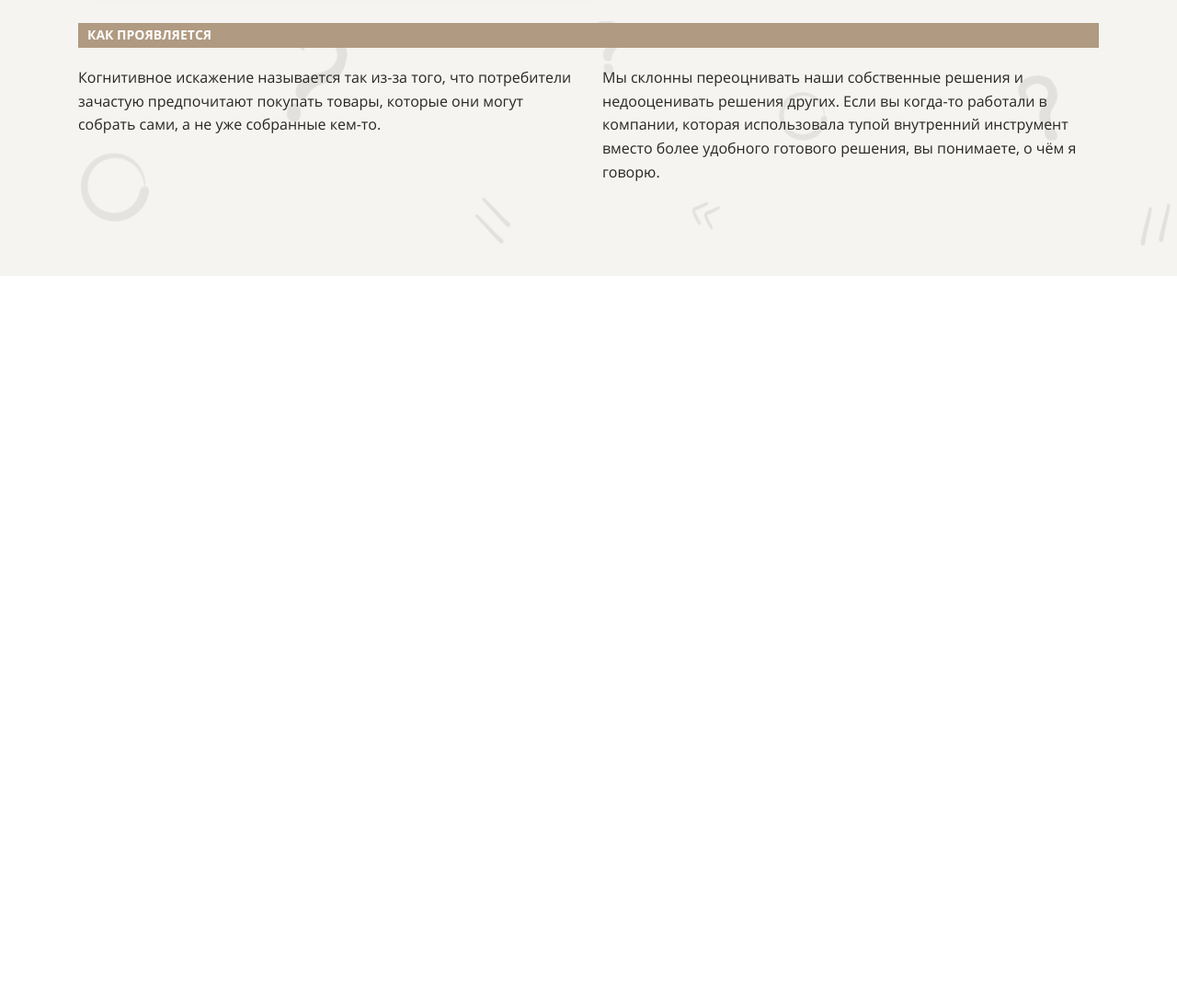
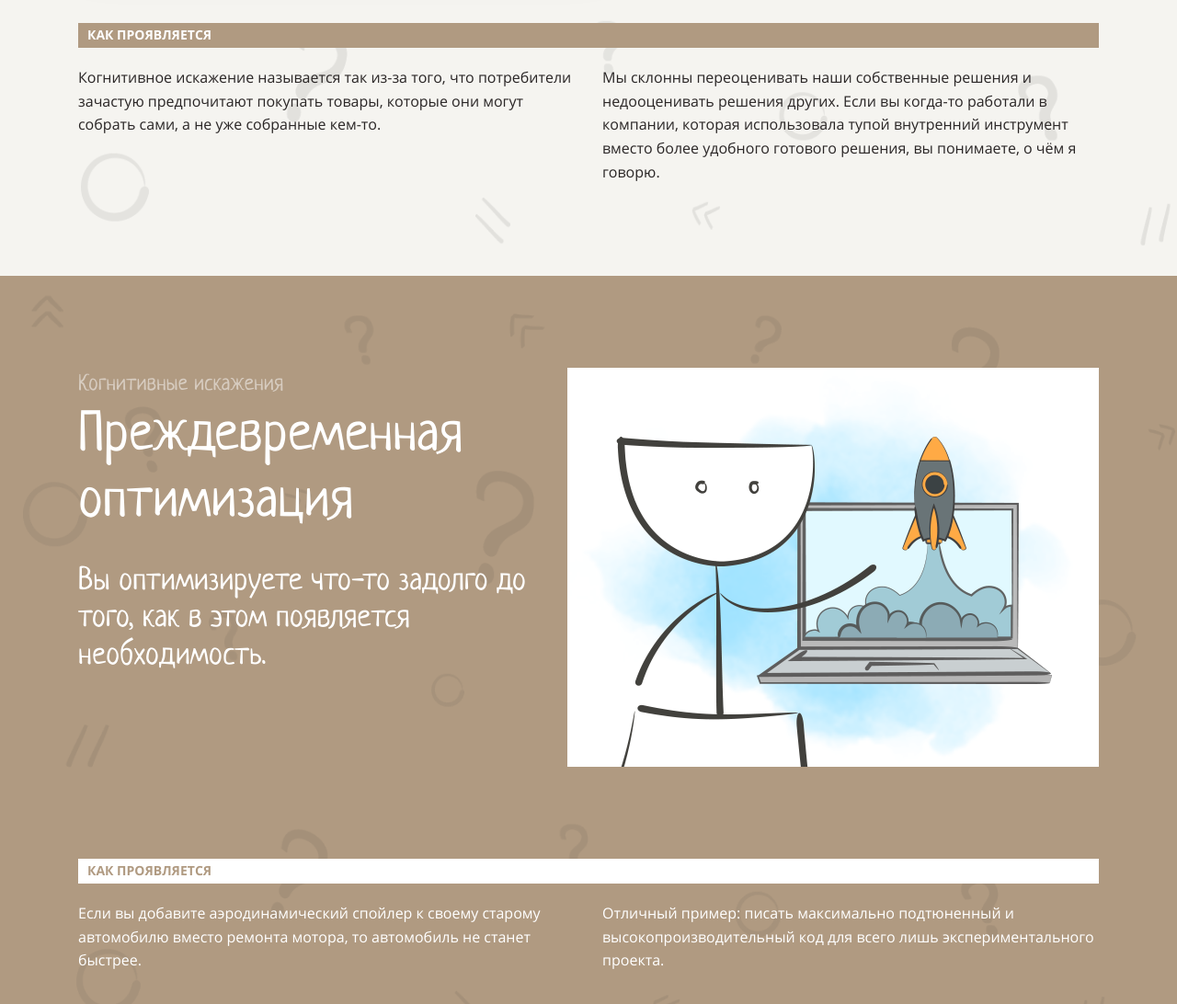
Before and after one commit to Listag/cognitive-distortions-landing, a website: page index.html in a window 1280 px wide. Shown: the part 3312-4404 px from the top of the page at 92% size. Before the commit the page ends 3612 px from the top, so only its background shows below. Drawn offline with Linux system fonts and the light colour scheme.

Commit message:
Добавила секцию premature optimization

```diff
--- a/index.html
+++ b/index.html
@@ -81,7 +81,7 @@
               недооцениваете решения других.
             </p>
           </a>
-          <a href="" class="card">
+          <a href="#premature-optimization" class="card">
             <p class="number">2</p>
             <h3>Преждевременная оптимизация</h3>
             <p>
@@ -118,7 +118,7 @@
         <div class="container">
           <div class="name-block">
             <img
-              class="first-img"
+              class="left-img"
               src="/public/static/1.png"
               alt="Эффект ИКЕА"
             />
@@ -145,7 +145,7 @@
               </div>
               <div class="text-block">
                 <p>
-                  Мы склонны переоцнивать наши собственные решения и
+                  Мы склонны переоценивать наши собственные решения и
                   недооценивать решения других. Если вы когда-то работали в
                   компании, которая использовала тупой внутренний инструмент
                   вместо более удобного готового решения, вы понимаете, о чём я
@@ -156,8 +156,47 @@
           </div>
         </div>
       </section>
+      <section id="premature-optimization" class="background background-dark">
+        <div class="container">
+          <div class="name-block">
+            <div>
+              <p class="title">Когнитивные искажения</p>
+              <h2 class="white-text">Преждевременная оптимизация</h2>
+              <p class="description">
+                Вы оптимизируете что-то задолго до того, как в этом появляется
+                необходимость.
+              </p>
+            </div>
+            <img
+              class="right-img"
+              src="/public/static/2.png"
+              alt="Преждевременная оптимизация"
+            />
+          </div>
+          <div class="description-block">
+            <div class="header-background">
+              <h4>Как проявляется</h4>
+            </div>
+            <div class="text-columns">
+              <div class="text-block">
+                <p>
+                  Если вы добавите аэродинамический спойлер к своему старому
+                  автомобилю вместо ремонта мотора, то автомобиль не станет
+                  быстрее.
+                </p>
+              </div>
+              <div class="text-block">
+                <p>
+                  Отличный пример: писать максимально подтюненный и
+                  высокопроизводительный код для всего лишь экспериментального
+                  проекта.
+                </p>
+              </div>
+            </div>
+          </div>
+        </div>
+      </section>
     </main>
-    <footer>
-    </footer>
+    <footer></footer>
   </body>
 </html>
--- a/src/styles/style.css
+++ b/src/styles/style.css
@@ -58,13 +58,13 @@ h4 {
   margin: 0;
 }
 
-/* Для всех эелементов */
+/* Для всех элементов */
 
 body {
   padding: 0;
   margin: 0;
   overflow-x: hidden;
-  color: var(--text);
+  color: var(--text-color);
   font-size: var(--font-size);
   font-family: var(--main-font);
 }
@@ -85,6 +85,11 @@ h3 {
 
 .background-ligth {
   background-color: var(--light);
+}
+
+.background-dark {
+  background-color: var(--brown);
+  color: var(--white);
 }
 
 .background::before {
@@ -155,7 +160,6 @@ h3 {
 p {
   font-size: var(--font-size);
   line-height: var(--font-line-height);
-  color: var(--text-color);
 }
 
 .btn {
@@ -273,18 +277,20 @@ main .section-video {
   color: var(--white);
 }
 
-.card:hover > p {
-  color: var(--white);
-}
-
 /* Основные секции */
 
 .name-block {
   display: flex;
 }
 
-.first-img {
+.left-img {
   margin-right: 30px;
+  vertical-align: middle;
+  filter: drop-shadow(0px 16px 32px rgba(0, 0, 0, 0.15));
+}
+
+.rigth-img {
+  margin-left: 30px;
   vertical-align: middle;
   filter: drop-shadow(0px 16px 32px rgba(0, 0, 0, 0.15));
 }
@@ -292,7 +298,14 @@ main .section-video {
 .title {
   font-size: 24px;
   font-family: var(--header-font);
+}
+
+.background-ligth .title {
   color: var(--translucent-dark);
+}
+
+.background-dark .title {
+  color: var(--translucent-white);
 }
 
 .description {
@@ -303,16 +316,23 @@ main .section-video {
 }
 
 .header-background {
-  background-color: var(--brown);
   padding: 5px 10px;
   margin: 100px 0 20px 0;
-
 }
 
 .header-background h4 {
   font-size: 14px;
-  color: var(--white);
   text-transform: uppercase;
   font-family: var(--main-font-bold);
   line-height: var(--header-line-height);
 }
+
+.background-ligth .header-background {
+  color: var(--white);
+  background-color: var(--brown);
+}
+
+.background-dark .header-background {
+  color: var(--brown);
+  background-color: var(--white);
+}
```
